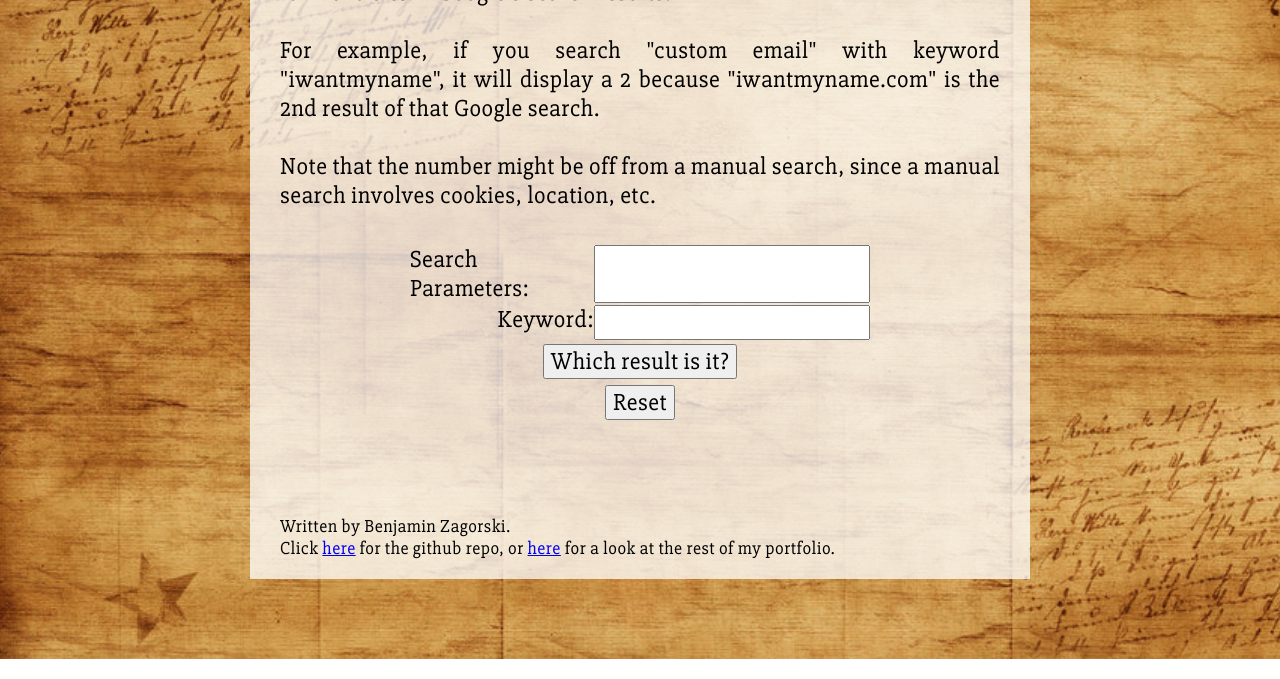
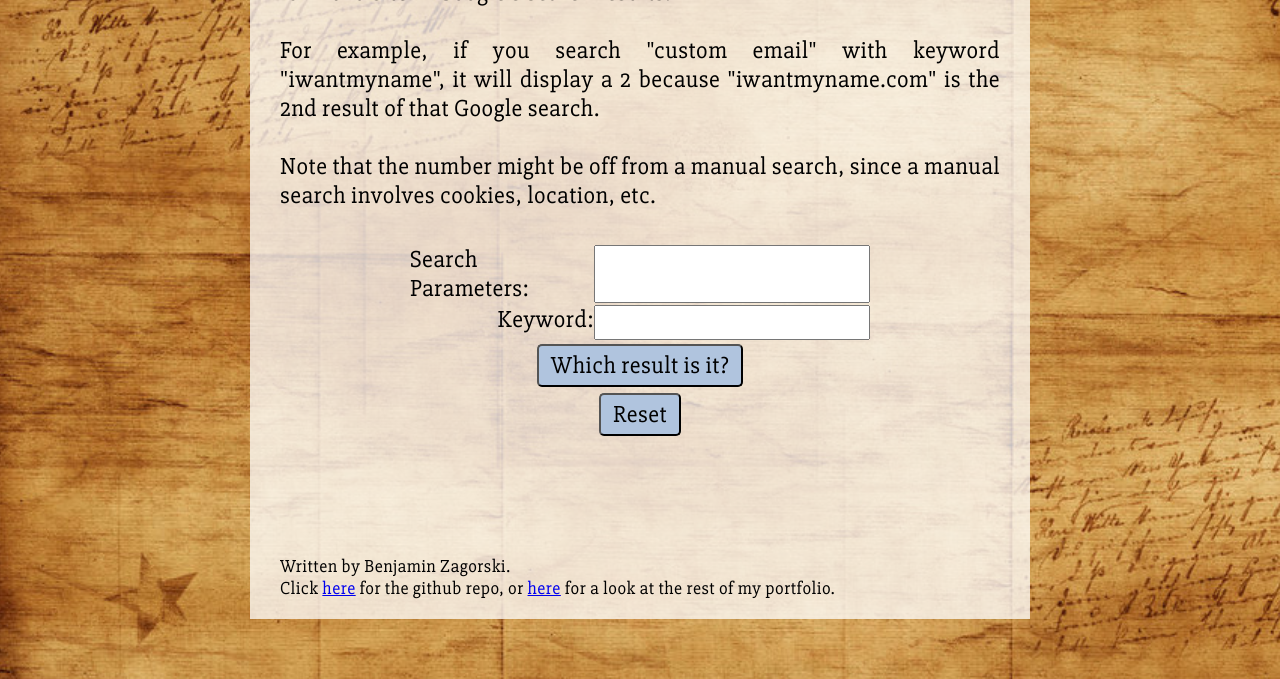
Before and after one commit to MrMicrowaveOven/WhatPage, a website: page index.html in a window 1280 px wide. Shown: the part 141-820 px from the top of the page. Drawn offline with nearby package versions, Linux system fonts and the light colour scheme.

Commit message:
Added styling to buttons

```diff
--- a/css/style.css
+++ b/css/style.css
@@ -4,7 +4,7 @@ body {
   font-family: 'Slabo 27px', serif;
   letter-spacing: .5px;
   margin: 60px;
-  min-height: 600px;
+  min-height: 640px;
   width: 720px;
   background-color: rgba(255, 255, 255, .75);
   padding: 30px;
@@ -50,6 +50,14 @@ html {
 
 .button {
   margin: 3px;
+  background-color: lightsteelblue;
+  padding: 5px 12px;
+  border-radius: 5px;
+  transition-duration: .4s;
+}
+
+.button:hover {
+    box-shadow: 0 12px 16px 0 rgba(0,0,0,0.24), 0 17px 50px 0 rgba(0,0,0,0.19);
 }
 
 .app, .response {
```
